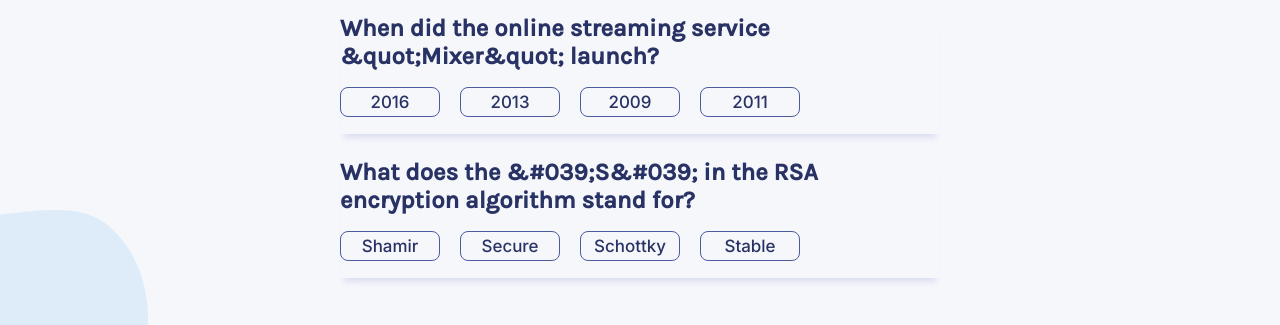
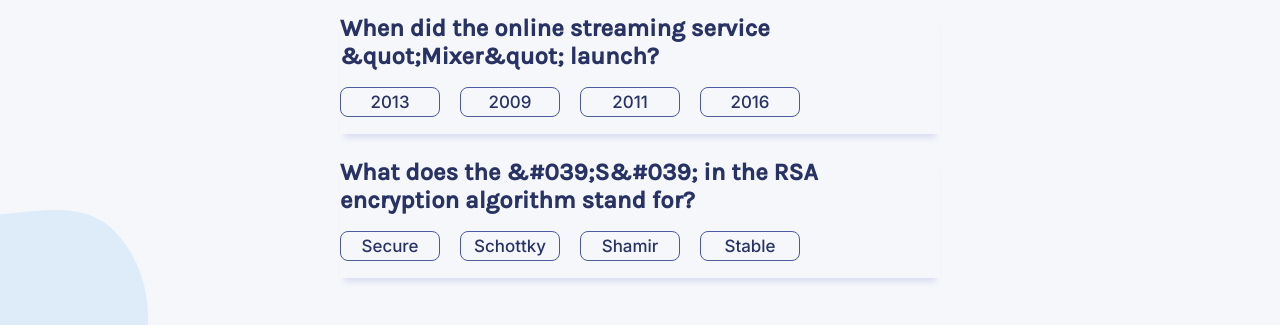
Before and after one commit to Acateel/quizzical, a React (Vite) app: page / in a window 1280 px wide. Shown: the part 480-805 px from the top of the page. Built offline with nearby package versions, Linux system fonts and the light colour scheme.

Commit message:
add state for all questions

```diff
--- a/src/components/Question.jsx
+++ b/src/components/Question.jsx
@@ -1,17 +1,15 @@
 import './Question.css'
 
 export default function Question({value}){
-    const incorrectAnswers = value.incorrect_answers.map(answer => (
-        <p className='question--answer'>{answer}</p>
+    const answersElements = value.answers.map(answer => (
+        <p key={answer.id} className='question--answer'>{answer.value}</p>
     ))
-    const correctAnswer = <p className='question--answer'>{value.correct_answer}</p>
 
     return (
         <section className='question'>
             <h3 className='question--text'>{value.question}</h3>
             <div className='question--answer-list'>
-                {correctAnswer}
-                {incorrectAnswers}
+                {answersElements}
             </div>
         </section>
     )
--- a/src/components/Quizzical.jsx
+++ b/src/components/Quizzical.jsx
@@ -1,14 +1,15 @@
+import React from "react"
 import Question from "./Question"
 import './Quizzical.css'
 import data from "../data"
 import questionsFormater from "./quesionsFormater"
 
 export default function Quizzical() {
-    const questionList = data.results.map((question)=>{
-        return <Question value={question}/>
+    const [allQuestions, setAllQuestions] = React.useState(questionsFormater(data))
+
+    const questionList = allQuestions.map((question)=>{
+        return <Question key={question.id} value={question}/>
     })
-
-    console.log(questionsFormater(data))
 
     return(
         <main className="quizzical">
```
